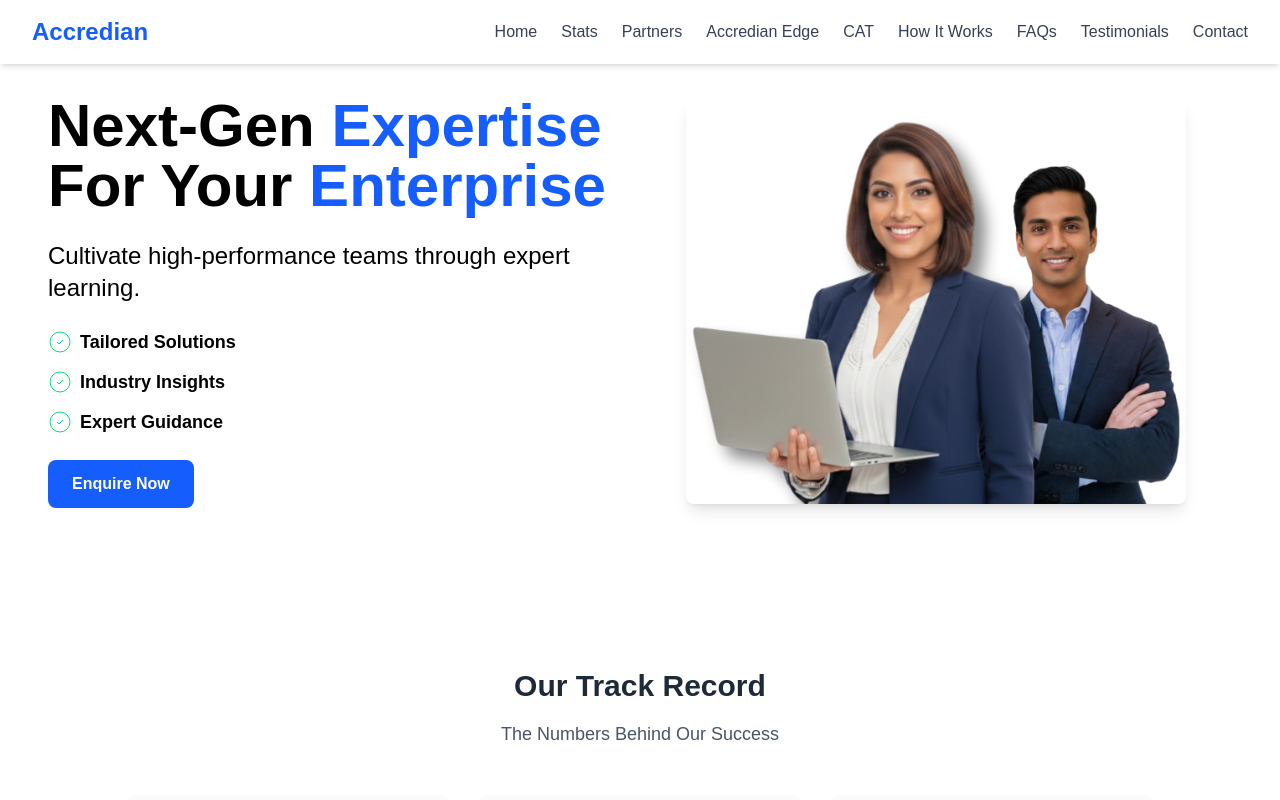
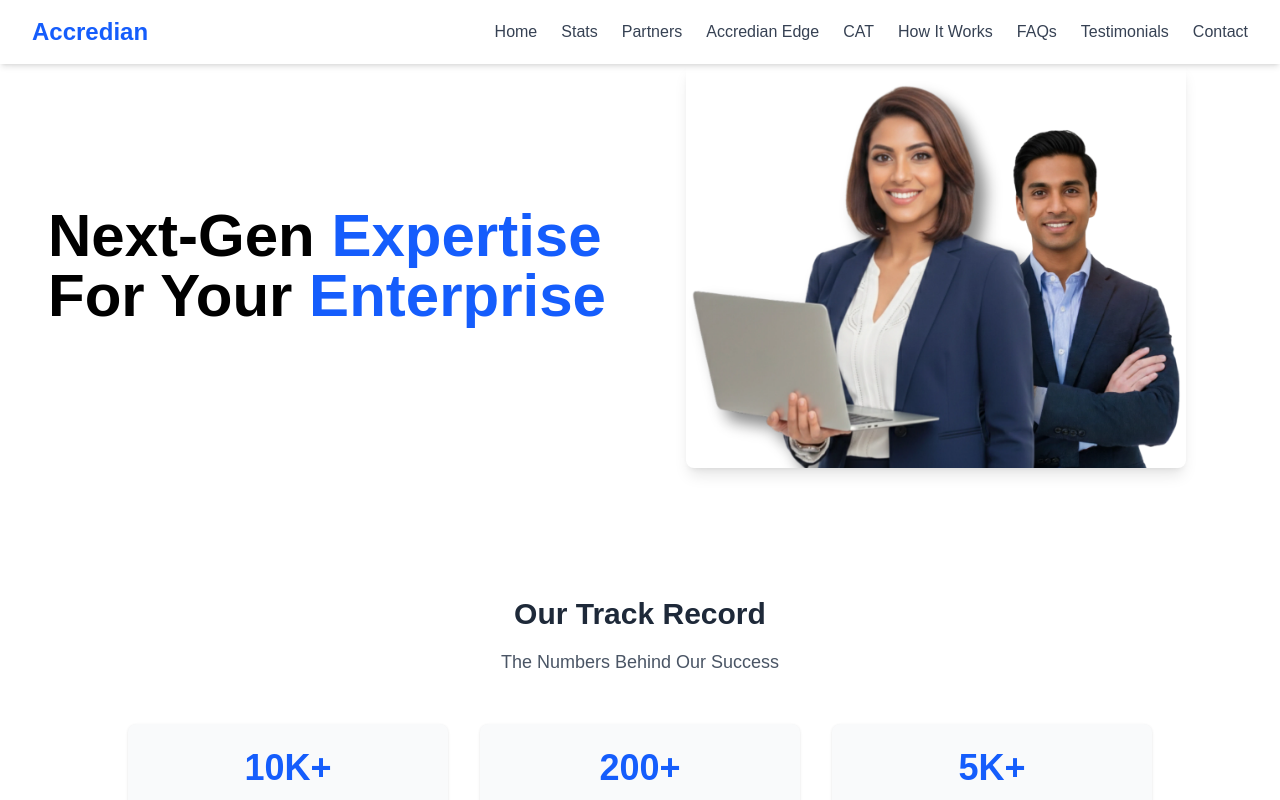
Before and after one commit to kayHere0611/Accredian-responsive-Landing-page, a Next.js app: page / in a window 1280 px wide. Shown: the top 800 px of the page. Built offline with nearby package versions, Linux system fonts and the light colour scheme.

Commit message:
API fixed in navigation

```diff
--- a/app/components/AccreEdge.jsx
+++ b/app/components/AccreEdge.jsx
@@ -1,3 +1,6 @@
+"use client";
+import { useEffect, useState } from "react";
+
 export default function AccredianEdge() {
   const items = [
   { title: "Flexible Delivery", icon: "📦", desc: "Online and offline options tailored to your needs." },
@@ -8,6 +11,14 @@ export default function AccredianEdge() {
   { title: "Diverse Offerings", icon: "➡️", desc: "Courses across industries, skill levels, and emerging fields." },
   { title: "Proven Impact", icon: "🎯", desc: "Trusted by leading organizations for measurable ROI." },
 ];
+
+const [data, setData] = useState(null);
+  useEffect(() => {
+    fetch("/api/data")
+      .then((res) => res.json())
+      .then(setData);
+  }, []);
+useEffect(() => { fetch("/api/data").then(res => res.json()).then(setData); }, []);
 
 
   return (
--- a/app/components/CAT.jsx
+++ b/app/components/CAT.jsx
@@ -1,3 +1,6 @@
+"use client";
+import { useEffect, useState } from "react";
+
 export default function CAT() {
   const items = [
     {
@@ -16,6 +19,15 @@ export default function CAT() {
       icon: "🛠️",
     },
   ];
+
+  const [data, setData] = useState(null);
+
+  useEffect(() => {
+    fetch("/api/data")
+      .then((res) => res.json())
+      .then(setData);
+  }, []);
+useEffect(() => { fetch("/api/data").then(res => res.json()).then(setData); }, []);
 
   return (
     <section id="CAT" className="py-16 bg-gray-50 text-center">
--- a/app/components/FAQ.jsx
+++ b/app/components/FAQ.jsx
@@ -1,5 +1,5 @@
 "use client";
-import { useState } from "react";
+import { useState, useEffect } from "react";
 
 export default function FAQ() {
   const categories = {
@@ -19,8 +19,18 @@ export default function FAQ() {
     ],
   };
 
+  const [data, setData] = useState(null);
+
+  useEffect(() => {
+    fetch("/api/data")
+      .then((res) => res.json())
+      .then(setData);
+  }, []);
   const [activeCategory, setActiveCategory] = useState("About the Course");
 
+
+// Fetch data from mock or real API and render dynamically
+useEffect(() => { fetch("/api/data").then(res => res.json()).then(setData); }, []);
   return (
    <section id="faq" className="py-16 bg-gray-50">
   <h2 className="text-3xl font-bold mb-4 text-center text-gray-800">
--- a/app/components/Hero.jsx
+++ b/app/components/Hero.jsx
@@ -1,8 +1,22 @@
+"use client";
+import { useEffect, useState } from "react";
 import Image from "next/image";
 
 export default function Hero() {
+  const [data, setData] = useState(null);
+
+  useEffect(() => {
+    fetch("/api/data")
+      .then((res) => res.json())
+      .then(setData);
+  }, []);
+
   return (
-    <section id="hero" className="relative z-0 text-black flex flex-col md:flex-row items-center justify-between px-12 py-24 bg-white from-accredianBlue to-accredianIndigo">
+    <section
+      id="hero"
+      className="relative z-0 text-black flex flex-col md:flex-row items-center justify-between px-12 py-16"
+    >
+      {/* Left text block */}
       <div className="md:w-1/2">
         <h1 className="text-center text-6xl font-semibold sm:text-left text-black">
           Next-Gen
@@ -10,55 +24,17 @@ export default function Hero() {
           <br /> For Your
           <span className="text-blue-600 font-semibold"> Enterprise</span>
         </h1>
-        <br />
-        <p className="space-y-3 font-circular text-2xl max-w-full mb-6">
-          Cultivate high-performance teams through expert learning.
-        </p>
-
-        {/* ✅ Bullet points inside Hero */}
-        <ul className="space-y-3 text-4xl mb-6 font-semibold">
-          <li className="flex items-center gap-2">
-            <svg xmlns="http://www.w3.org/2000/svg"
-                 className="w-6 h-6 text-green-400"
-                 fill="none" viewBox="0 0 24 24" stroke="currentColor">
-              <circle cx="12" cy="12" r="10"></circle>
-              <path d="m9 12 2 2 4-4"></path>
-            </svg>
-            <span className="text-lg">Tailored Solutions</span>
-          </li>
-          <li className="flex items-center gap-2">
-            <svg xmlns="http://www.w3.org/2000/svg"
-                 className="w-6 h-6 text-green-400"
-                 fill="none" viewBox="0 0 24 24" stroke="currentColor">
-              <circle cx="12" cy="12" r="10"></circle>
-              <path d="m9 12 2 2 4-4"></path>
-            </svg>
-            <span className="text-lg">Industry Insights</span>
-          </li>
-          <li className="flex items-center gap-2">
-            <svg xmlns="http://www.w3.org/2000/svg"
-                 className="w-6 h-6 text-green-400"
-                 fill="none" viewBox="0 0 24 24" stroke="currentColor">
-              <circle cx="12" cy="12" r="10"></circle>
-              <path d="m9 12 2 2 4-4"></path>
-            </svg>
-            <span className="text-lg">Expert Guidance</span>
-          </li>
-        </ul>
-
-        <button className="bg-blue-600 text-white px-6 py-3 rounded-lg font-semibold hover:bg-gray-100 transition">
-          Enquire Now
-        </button>
       </div>
 
+      {/* Right image block */}
       <div className="md:w-1/2 mt-8 md:mt-0 flex justify-center">
         <Image
-           src="/prof.png"
-           alt="Professional with laptop"
-           width={500}
-           height={500}
-           className="rounded-lg shadow-lg object-cover"
-         />
+          src="/prof.png" // ✅ place this image in /public folder
+          alt="Professional with laptop"
+          width={500}
+          height={500}
+          className="rounded-lg shadow-lg"
+        />
       </div>
     </section>
   );
--- a/app/components/Howitworks.jsx
+++ b/app/components/Howitworks.jsx
@@ -1,3 +1,6 @@
+"use client";
+import { useEffect, useState } from "react";
+
 export default function HowItWorks() {
   const steps = [
     {
@@ -16,6 +19,16 @@ export default function HowItWorks() {
       icon: "🚀",
     },
   ];
+
+  const [data, setData] = useState(null);
+
+  useEffect(() => {
+    fetch("/api/data")
+      .then((res) => res.json())
+      .then(setData);
+  }, []);
+useEffect(() => { fetch("/api/data").then(res => res.json()).then(setData); }, []);
+
 
   return (
     <section id="how-it-works" className="py-16 bg-gray-50 text-center">
--- a/app/components/Partners.jsx
+++ b/app/components/Partners.jsx
@@ -1,4 +1,15 @@
+"use client";
+import { useEffect, useState } from "react";
+
 export default function Partners() {
+  const [data, setData] = useState(null);
+
+  useEffect(() => {
+    fetch("/api/data")
+      .then((res) => res.json())
+      .then(setData);
+  }, []);
+
   const logos = [
     { src: "/Reliance.png", alt: "Reliance Industries" },
     { src: "/hcl.png", alt: "HCL" },
@@ -7,6 +18,8 @@ export default function Partners() {
     { src: "/adp.png", alt: "ADP" },
     { src: "/bayer.png", alt: "Bayer" },
   ];
+// Fetch data from mock or real API and render dynamically
+useEffect(() => { fetch("/api/data").then(res => res.json()).then(setData); }, []);
 
   return (
     <section id="partn" className="py-16 bg-gray-50 text-center">
--- a/app/components/Stat.jsx
+++ b/app/components/Stat.jsx
@@ -1,4 +1,16 @@
+"use client";
+import { useEffect, useState } from "react";
+
+
 export default function Stats() {
+  const [data, setData] = useState(null);
+
+  useEffect(() => {
+    fetch("/api/data")
+      .then((res) => res.json())
+      .then(setData);
+  }, []);
+
   const stats = [
     {
       number: "10K+",
@@ -13,6 +25,7 @@ export default function Stats() {
       label: "Active Learners Engaged In Dynamic Courses",
     },
   ];
+useEffect(() => { fetch("/api/data").then(res => res.json()).then(setData); }, []);
 
   return (
     <section id="stats" className="relative z-20 py-16 bg-white text-center">
--- a/app/components/testi.jsx
+++ b/app/components/testi.jsx
@@ -1,3 +1,6 @@
+"use client";
+import { useEffect, useState } from "react";
+
 export default function Testimonials() {
   const testimonials = [
     {
@@ -13,6 +16,15 @@ export default function Testimonials() {
         "Accredian’s commitment to excellence is unmatched. They consistently go the extra mile to ensure our needs are met and exceeded, providing reliable support and high-quality service every step of the way.",
     },
   ];
+
+  const [data, setData] = useState(null);
+
+  useEffect(() => {
+    fetch("/api/data")
+      .then((res) => res.json())
+      .then(setData);
+  }, []);
+useEffect(() => { fetch("/api/data").then(res => res.json()).then(setData); }, []);
 
   return (
     <section id="testimonials" className="py-16 bg-gray-50 text-center">
--- a/app/page.jsx
+++ b/app/page.jsx
@@ -1,6 +1,5 @@
 import Navbar from "./components/navbar";
 import Hero from "./components/Hero";
-// import Features from "./components/Features";
 
 import Stats from "./components/Stat";
 import AccreEdge from "./components/AccreEdge";
@@ -18,7 +17,6 @@ export default function Home() {
     <main>
       <Navbar />
       <Hero />
-      {/* <Features /> */}
       <Stats />
       <Partners />
       <AccreEdge />
```
